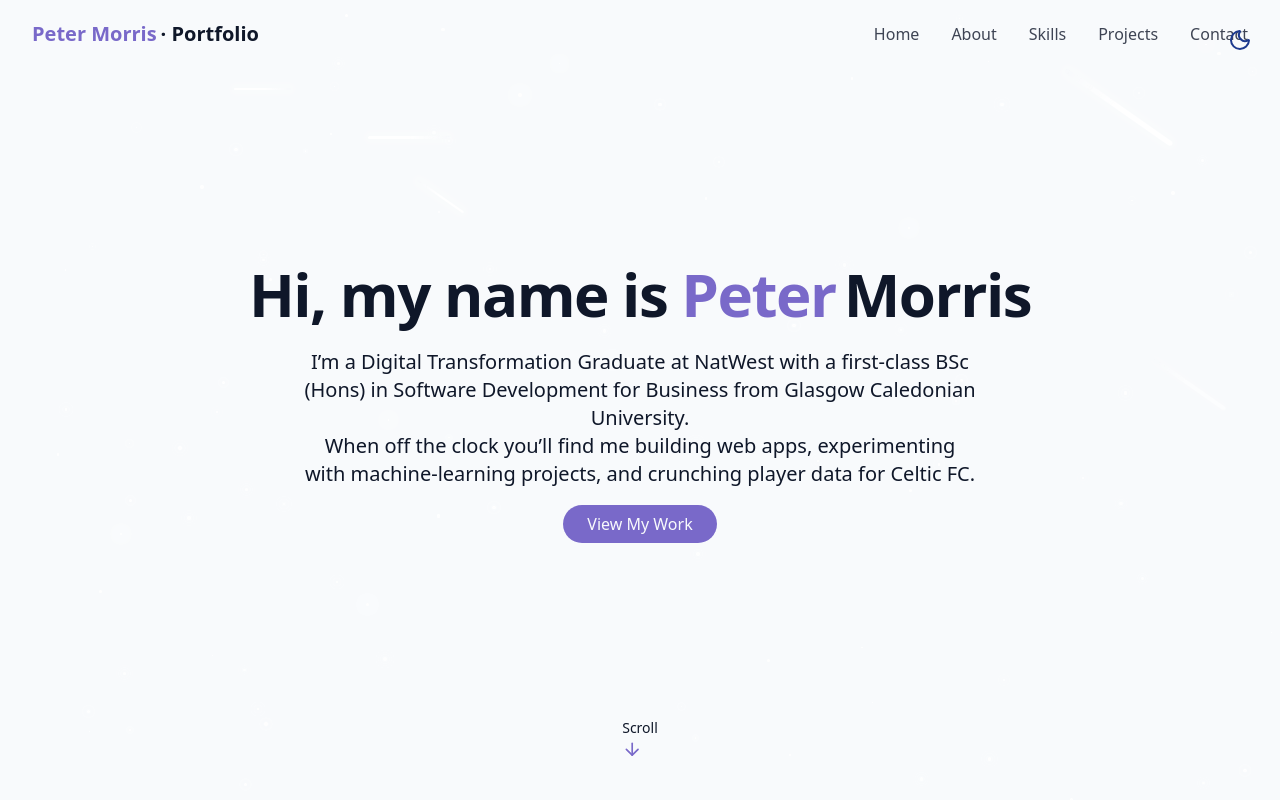
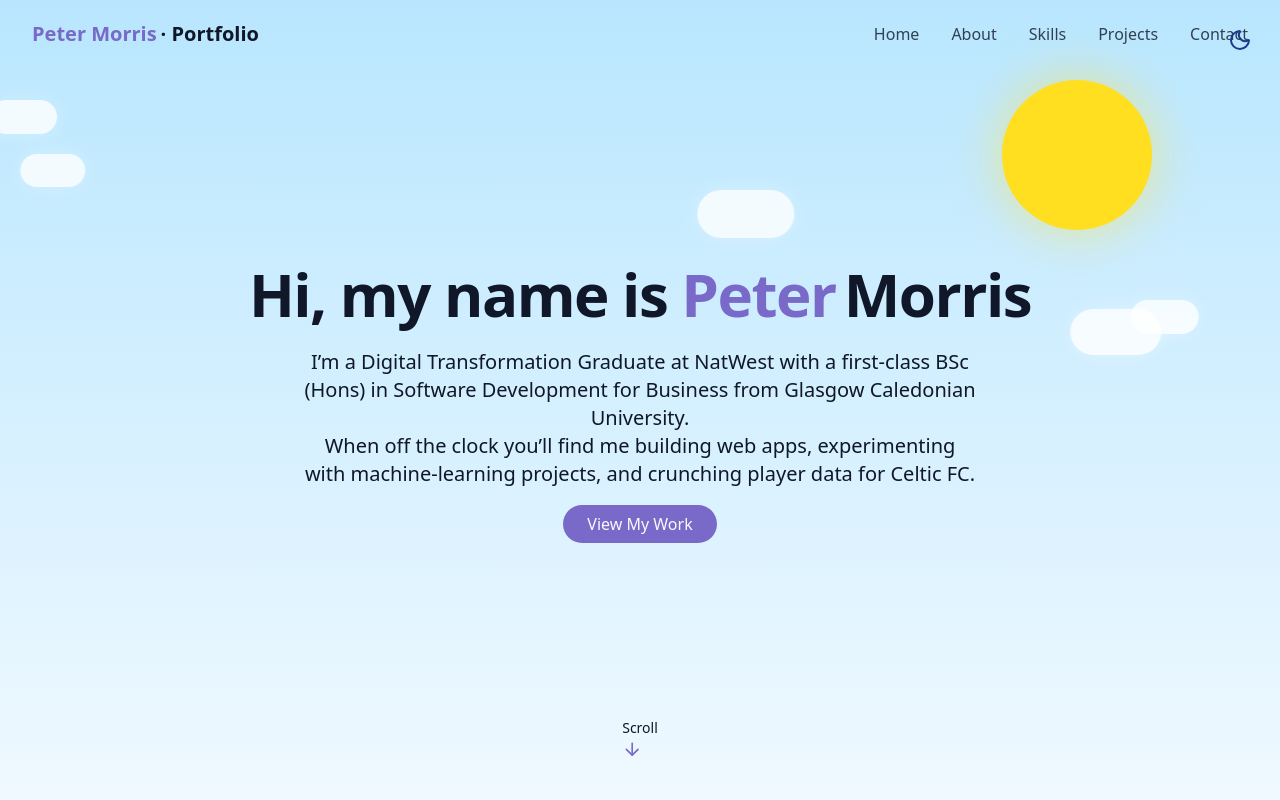
Before and after one commit to petmorr/petermorris.dev, a React (Vite) app: page / in a window 1280 px wide. Shown: the top 800 px of the page. Built offline with nearby package versions, Linux system fonts and the light colour scheme.

Commit message:
Add day background and enhance star

```diff
--- /dev/null
+++ b/src/components/DayBackground.jsx
@@ -0,0 +1,45 @@
+import { useEffect, useState } from 'react';
+
+const CLOUD_COUNT = 5;
+
+export const DayBackground = () => {
+  const [clouds, setClouds] = useState([]);
+
+  useEffect(() => {
+    const generateClouds = () => {
+      const next = Array.from({ length: CLOUD_COUNT }, (_, i) => ({
+        id: `cloud-${i}`,
+        size: Math.random() * 40 + 60,
+        x: Math.random() * 100,
+        y: Math.random() * 30 + 10,
+        delay: Math.random() * 3,
+        duration: Math.random() * 20 + 20,
+      }));
+      setClouds(next);
+    };
+
+    generateClouds();
+    window.addEventListener('resize', generateClouds);
+    return () => window.removeEventListener('resize', generateClouds);
+  }, []);
+
+  return (
+    <div className="pointer-events-none fixed inset-0 z-0 overflow-hidden day-bg dark:hidden">
+      <div className="sun" />
+      {clouds.map((c) => (
+        <div
+          key={c.id}
+          className="cloud animate-cloud"
+          style={{
+            width: `${c.size}px`,
+            height: `${c.size / 2}px`,
+            left: `${c.x}%`,
+            top: `${c.y}%`,
+            animationDelay: `${c.delay}s`,
+            animationDuration: `${c.duration}s`,
+          }}
+        />
+      ))}
+    </div>
+  );
+};
--- a/src/components/StarBackground.jsx
+++ b/src/components/StarBackground.jsx
@@ -11,7 +11,7 @@ export const StarBackground = () => {
     const count = Math.floor((window.innerWidth * window.innerHeight) / STAR_DENSITY);
     const next = Array.from({ length: count }, (_, i) => ({
       id: `star-${i}`,
-      size: Math.random() * 3 + 1,
+      size: Math.random() * 4 + 2,
       x: Math.random() * 100,
       y: Math.random() * 100,
       opacity: Math.random() * 0.5 + 0.5,
@@ -44,7 +44,7 @@ export const StarBackground = () => {
   }, [generateStars, generateMeteors]);
 
   return (
-    <div className="pointer-events-none fixed inset-0 z-0 overflow-hidden">
+    <div className="pointer-events-none fixed inset-0 z-0 overflow-hidden hidden dark:block">
       {stars.map((s) => (
         <div
           key={s.id}
--- a/src/index.css
+++ b/src/index.css
@@ -147,13 +147,47 @@
 }
 
 @utility star {
-  @apply absolute rounded-full bg-white;
-  box-shadow: 0 0 10px 2px rgba(255, 255, 255, 0.4);
+  @apply absolute bg-yellow-200;
+  clip-path: polygon(50% 0%, 61% 35%, 98% 35%, 68% 57%, 79% 91%, 50% 70%, 21% 91%, 32% 57%, 2% 35%, 39% 35%);
+  box-shadow: 0 0 10px 2px rgba(255, 255, 255, 0.5);
 }
 
 @utility meteor {
   @apply absolute bg-gradient-to-r from-white via-white to-transparent rounded-full;
   box-shadow: 0 0 10px 5px rgba(255, 255, 255, 0.3);
+}
+
+@utility day-bg {
+  @apply bg-gradient-to-b from-sky-200 to-sky-50;
+}
+
+@utility sun {
+  @apply absolute bg-yellow-300 rounded-full;
+  width: 150px;
+  height: 150px;
+  top: 10%;
+  right: 10%;
+  box-shadow: 0 0 50px rgba(253, 224, 71, 0.6);
+}
+
+@utility cloud {
+  @apply absolute bg-white/80 rounded-full;
+  box-shadow: 0 0 20px rgba(255, 255, 255, 0.3);
+}
+
+@keyframes cloud {
+  from {
+    transform: translateX(-200px);
+  }
+  to {
+    transform: translateX(calc(100vw + 200px));
+  }
+}
+
+@utility animate-cloud {
+  animation-name: cloud;
+  animation-timing-function: linear;
+  animation-iteration-count: infinite;
 }
 
 #root {
--- a/src/pages/Home.jsx
+++ b/src/pages/Home.jsx
@@ -1,5 +1,6 @@
 import { ThemeToggle } from '@/components/ThemeToggle';
 import { StarBackground } from '@/components/StarBackground';
+import { DayBackground } from '@/components/DayBackground';
 import { Navbar } from '@/components/Navbar';
 import { HomeSection } from '@/components/HomeSection';
 import { AboutSection } from '@/components/AboutSection';
@@ -8,6 +9,7 @@ export const Home = () => (
   <div className="min-h-screen overflow-x-hidden bg-background text-foreground">
     <ThemeToggle />
     <StarBackground />
+    <DayBackground />
     <Navbar />
 
     <main>
```
